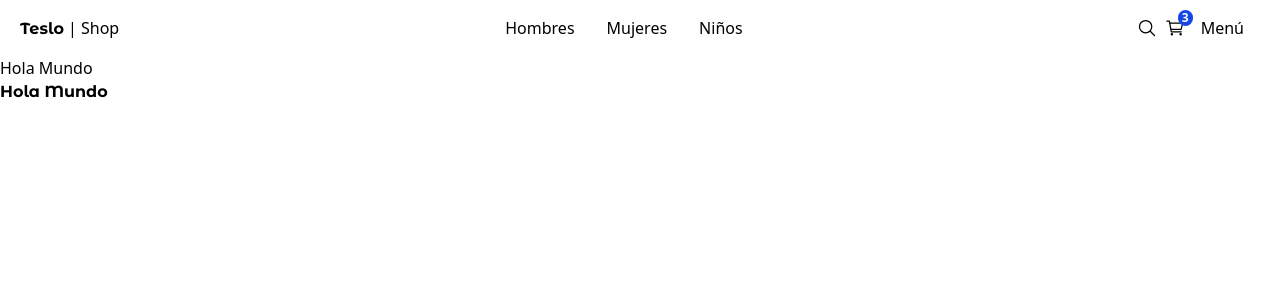
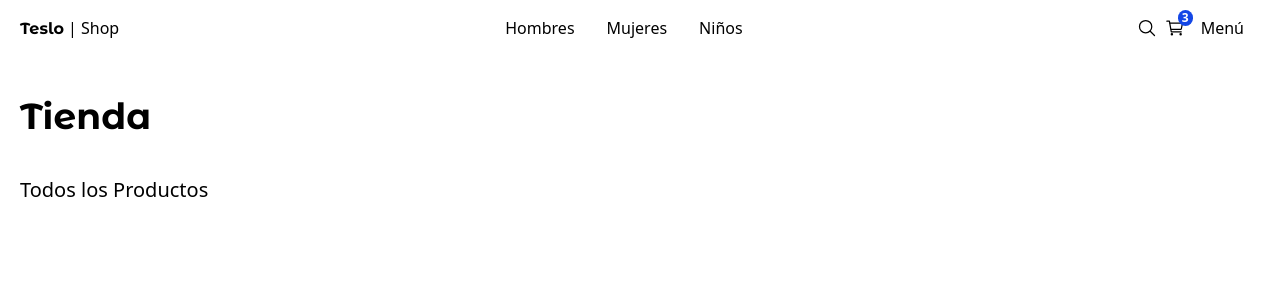
Before and after one commit to b4dow/tesloShop, a Next.js app: page / in a window 1280 px wide. Shown: the top 300 px of the page. Built offline with nearby package versions, Linux system fonts and the light colour scheme.

Commit message:
add title component

```diff
--- a/src/app/(shop)/layout.tsx
+++ b/src/app/(shop)/layout.tsx
@@ -5,7 +5,7 @@
   return (
     <main className="min-h-screen">
       <TopMenu />
-      {children}
+      <div className="px-0 sm:px-5">{children}</div>
     </main>
   );
 }
--- a/src/app/(shop)/page.tsx
+++ b/src/app/(shop)/page.tsx
@@ -1,10 +1,9 @@
-import { titleFont } from "@/config/fonts";
+import { Title } from "@/components";
 
 export default function Shop() {
   return (
-    <div>
-      <h1>Hola Mundo</h1>
-      <h1 className={`${titleFont.className} font-bold`}>Hola Mundo</h1>
-    </div>
+    <>
+      <Title title="Tienda" subtitle="Todos los Productos" className="mb-2" />
+    </>
   );
 }
--- a/src/components/index.ts
+++ b/src/components/index.ts
@@ -1,2 +1,4 @@
+// UI
 export * from "./ui/top-menu/TopMenu";
+export * from "./ui/title/Title";
 export * from "./ui/not-found/PageNotFound";
--- /dev/null
+++ b/src/components/ui/title/Title.tsx
@@ -0,0 +1,20 @@
+import { titleFont } from "@/config/fonts";
+
+interface Props {
+  title: string;
+  subtitle?: string;
+  className?: string;
+}
+export const Title = ({ title, subtitle, className }: Props) => {
+  return (
+    <div className={`${className} mt-3`}>
+      <h1
+        className={`${titleFont.className} antialiased text-4xl font-semibold my-10`}
+      >
+        {title}
+      </h1>
+
+      {subtitle && <h3 className="text-xl mb-5">{subtitle}</h3>}
+    </div>
+  );
+};
```
